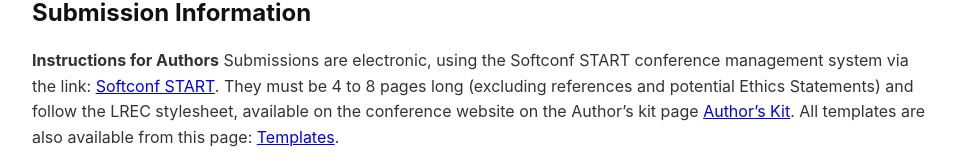
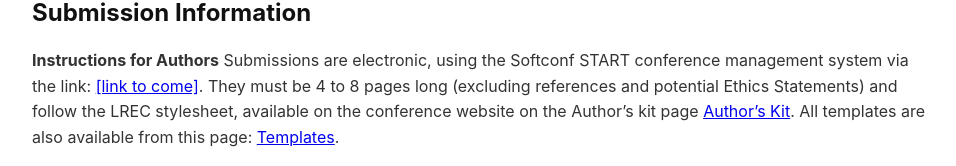
Before and after one commit to dialres/dialres, a plain HTML site: page call.html in a window 1280 px wide. Shown: the part 920-1086 px from the top of the page, without its empty margins (158-1114 px from the left). Drawn offline with Linux system fonts and the light colour scheme.

Commit message:
Update call.html

```diff
--- a/call.html
+++ b/call.html
@@ -49,7 +49,7 @@
 
       <h3>Submission Information</h3>
       <p><strong>Instructions for Authors</strong> Submissions are  electronic, using the Softconf START conference management system via the link:
-      <a href="https://softconf.com/lrec2026/dialres/" target="_blank">Softconf START</a>. They must be 4 to 8 pages long (excluding references and potential Ethics Statements) and  follow the LREC stylesheet, available on the conference website on the Author’s kit page <a href="https://lrec2026.info/authors-kit/" target="_blank">Author’s Kit</a>.
+      <a href="link to come" target="_blank">[link to come]</a>. They must be 4 to 8 pages long (excluding references and potential Ethics Statements) and  follow the LREC stylesheet, available on the conference website on the Author’s kit page <a href="https://lrec2026.info/authors-kit/" target="_blank">Author’s Kit</a>.
       All templates are also available from this page: <a href="https://lrec2026.info/calls/second-call-for-papers/" target="_blank">Templates</a>.
       </p>
 
```
